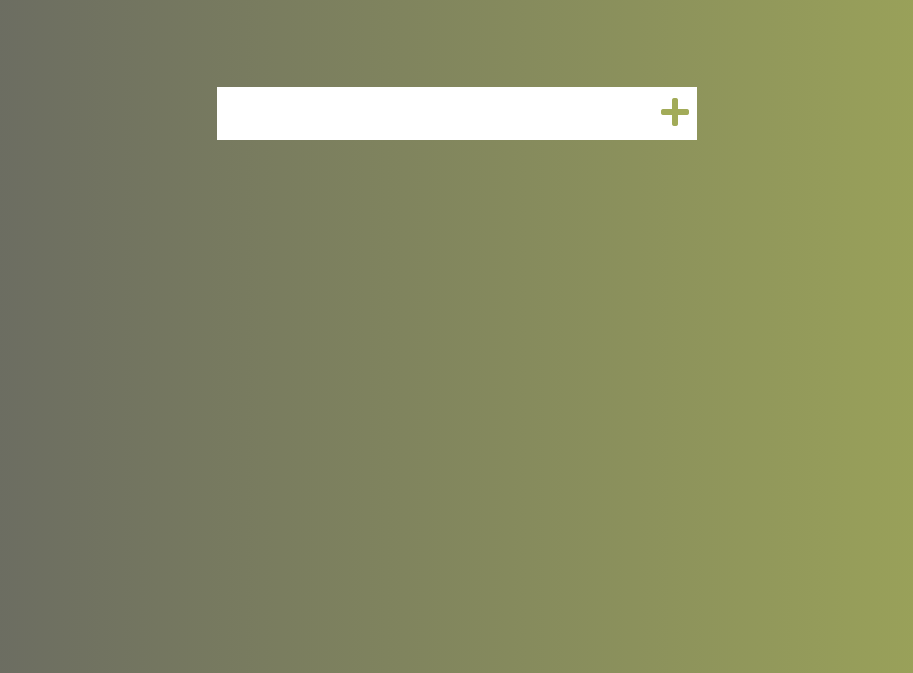
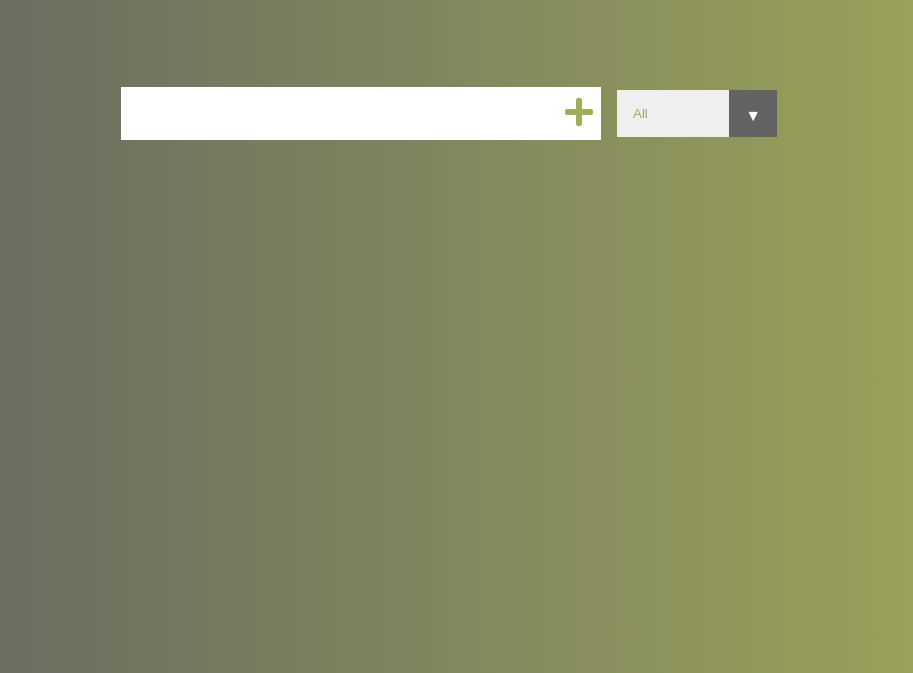
Before and after one commit to piercepatrick/todo-list, a website built with webpack: page dist/index.html in a window 1280 px wide. Shown: the part 127-800 px from the top of the page, without its empty margins (183-1096 px from the left). Built offline with nearby package versions, Linux system fonts and the light colour scheme.

Commit message:
Add filter

```diff
--- a/dist/index.html
+++ b/dist/index.html
@@ -23,7 +23,13 @@
       <button class = "todo-button" type='submit'>
         <i class="fas fa-plus"></i>
       </button>
-
+      <div class='select'>
+        <select name='todos' class='filter-todo'>
+          <option value='all'>All</option>
+          <option value='completed'>Completed</option>
+          <option value='uncompleted'>Uncompleted</option>
+        </select>
+      </div>
     </form>
     <div class='todo-container'>
       <ul class='todo-list'>
--- a/dist/styles.css
+++ b/dist/styles.css
@@ -97,3 +97,34 @@
     transform: translateY(8rem) rotateZ(20deg);
     opacity: 0;
 }
+
+select {
+    -webkit-appearance: none;
+    -moz-appearance: none;
+    appearance: none;
+    outline: none;
+    border: none;
+}
+
+.select {
+    margin: 1rem;
+    position: relative;
+    overflow: hidden;
+}
+
+select {
+    color: #a2ab58;
+    width: 10rem;
+    cursor: pointer;
+    padding: 1rem;
+}
+
+.select::after {
+    content: "\25BC";
+    position: absolute;
+    background: #636363;
+    top: 0;
+    right: 0;
+    padding: 1rem;
+    pointer-events: none;
+}
```
